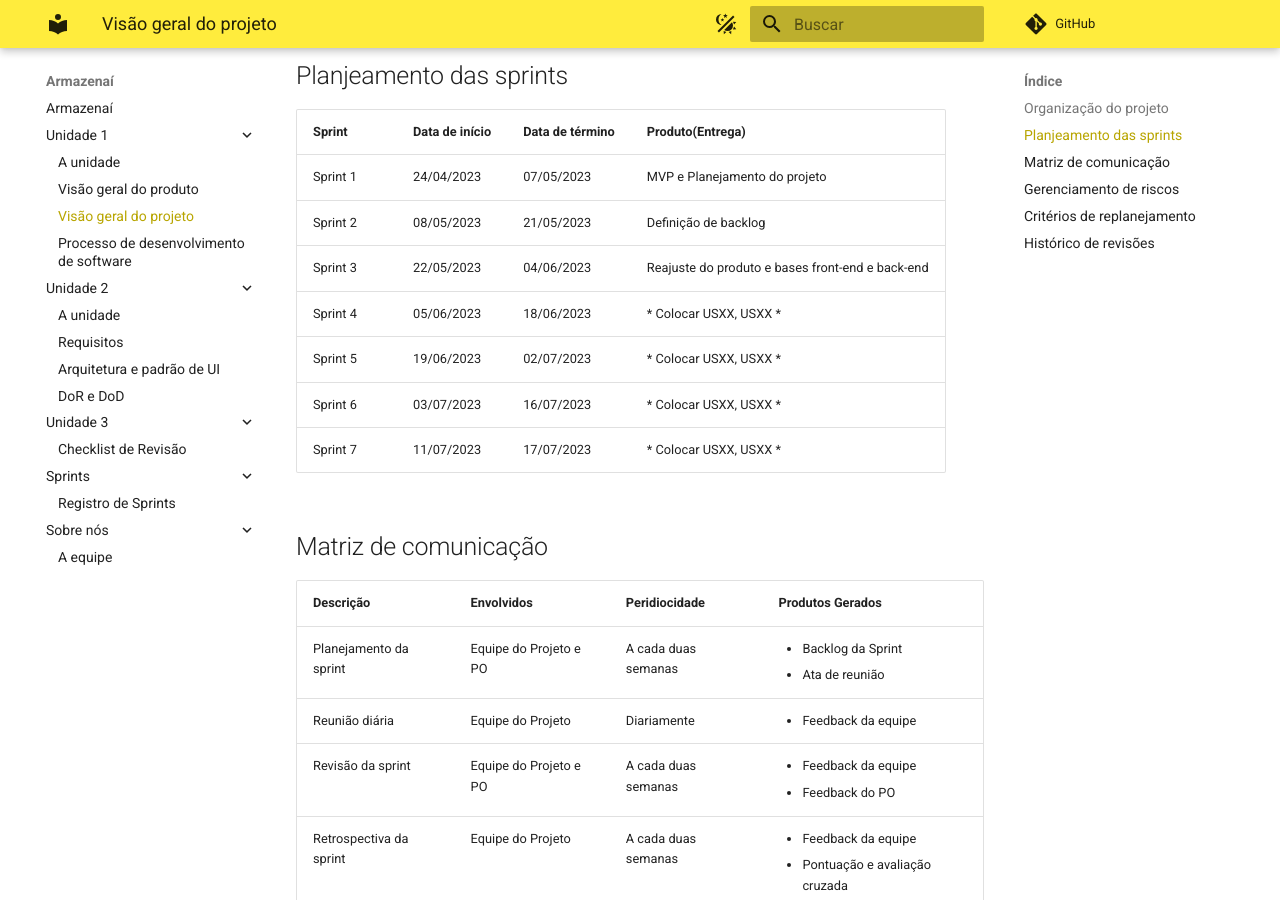
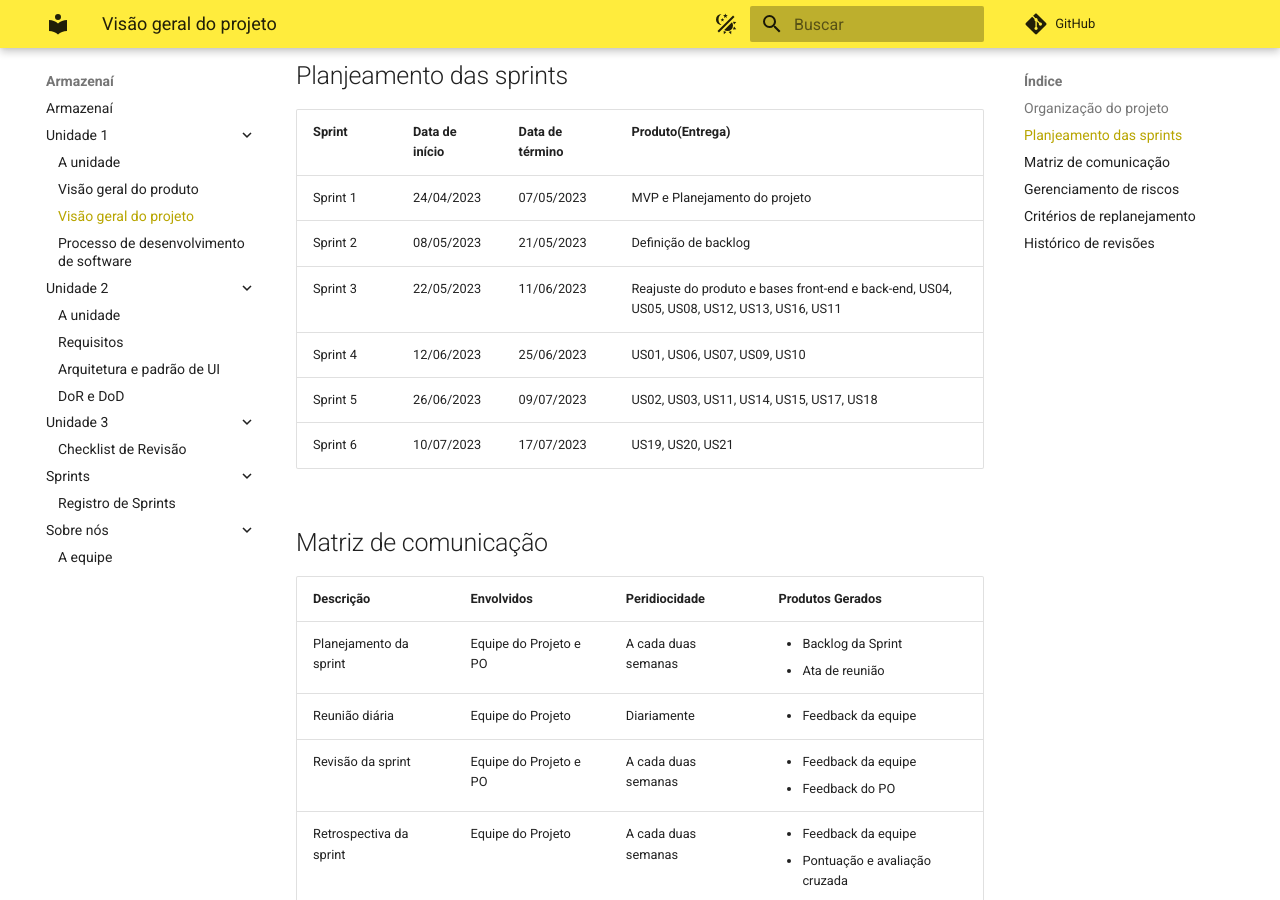
Before and after one commit to mdsreq-fga-unb/2023.1-Armazenai, an MkDocs documentation site: the page built from docs/Unidade 1/visaoGeralDoProjeto.md, in a window 1280 px wide and 900 px high, scrolled down 707 px. Built offline with MkDocs 1.6.1 and Material for MkDocs 9.7.7, drawn with Linux system fonts in a browser that asks for light colours; comment, search, counter and statistics services are not loaded.

Commit message:
[docs]: Atualização do planejamento de sprints

```diff
--- a/docs/Unidade 1/visaoGeralDoProjeto.md
+++ b/docs/Unidade 1/visaoGeralDoProjeto.md
@@ -15,11 +15,10 @@ Product Owner | Atualizar o escopo do projeto, validar as entregas. | Hugo Araú
 |--- |--- |--- |--- |
 | Sprint 1 | 24/04/2023 | 07/05/2023 | MVP e Planejamento do projeto |
 | Sprint 2 | 08/05/2023 | 21/05/2023 | Definição de backlog |
-| Sprint 3 | 22/05/2023 | 04/06/2023 | Reajuste do produto e bases front-end e back-end |
-| Sprint 4 | 05/06/2023 | 18/06/2023 | * Colocar USXX, USXX * |
-| Sprint 5 | 19/06/2023 | 02/07/2023 | * Colocar USXX, USXX * |
-| Sprint 6 | 03/07/2023 | 16/07/2023 | * Colocar USXX, USXX * |
-| Sprint 7 | 11/07/2023 | 17/07/2023 | * Colocar USXX, USXX * |
+| Sprint 3 | 22/05/2023 | 11/06/2023 | Reajuste do produto e bases front-end e back-end, US04, US05, US08, US12, US13, US16, US11 |
+| Sprint 4 | 12/06/2023 | 25/06/2023 | US01, US06, US07, US09, US10 |
+| Sprint 5 | 26/06/2023 | 09/07/2023 | US02, US03, US11, US14, US15, US17, US18 |
+| Sprint 6 | 10/07/2023 | 17/07/2023 | US19, US20, US21 |
 
 ## Matriz de comunicação
 | Descrição | Envolvidos | Peridiocidade | Produtos Gerados |
```
